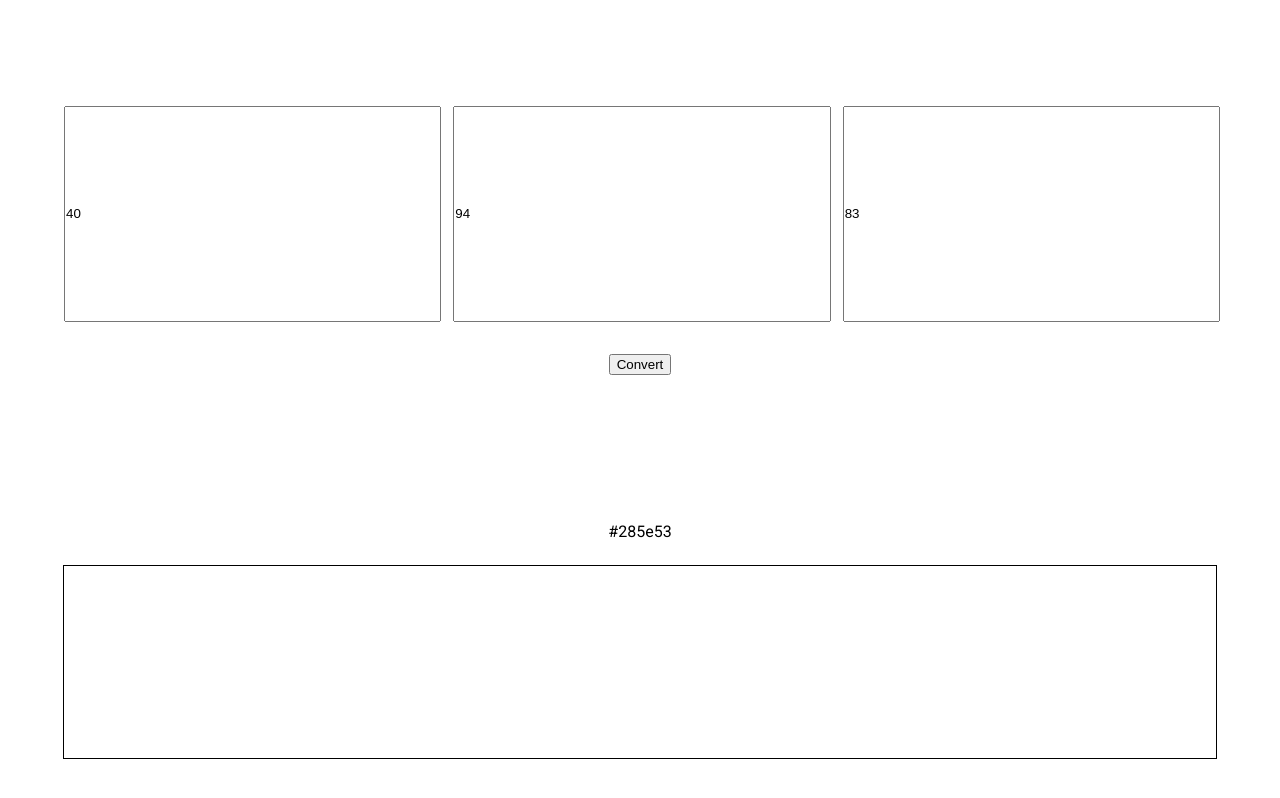
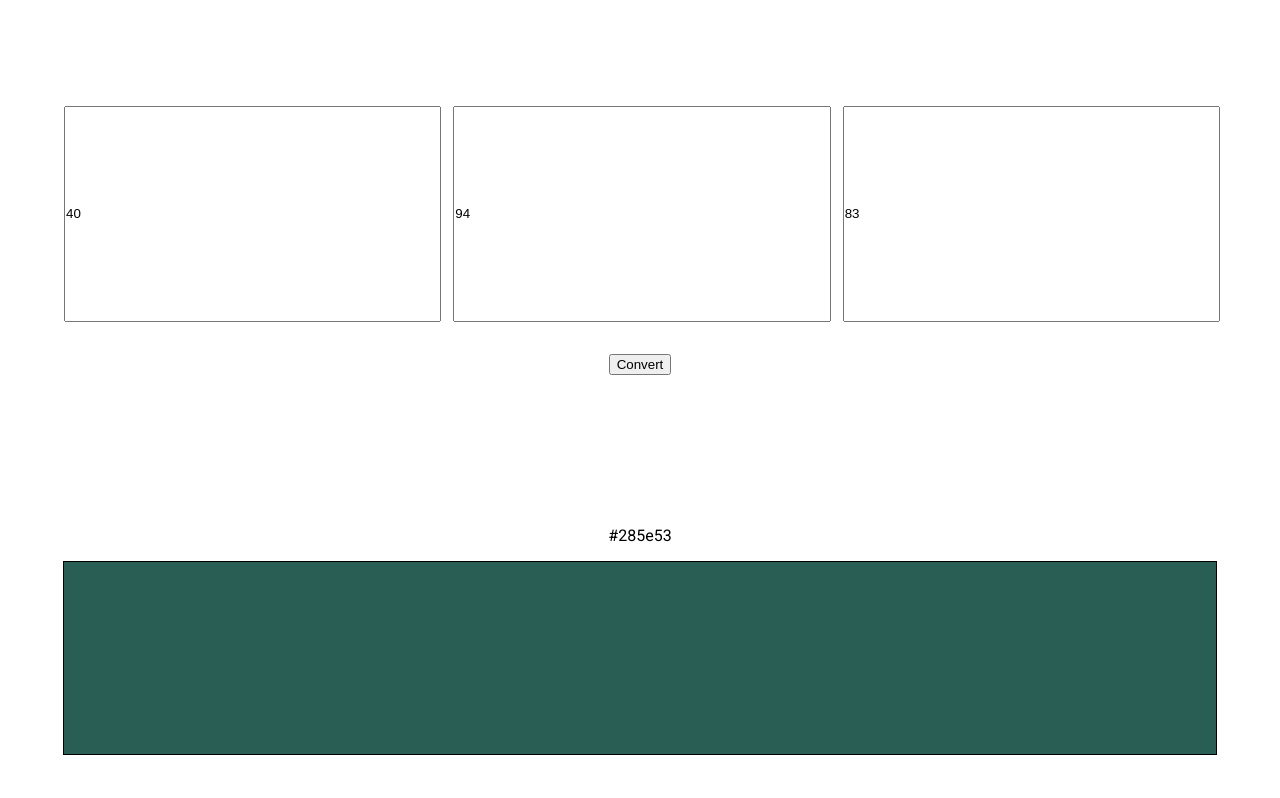
Before and after one commit to diegchav/color-converter, a React (Create React App) app: page / in a window 1280 px wide. Built offline with nearby package versions, Linux system fonts and the light colour scheme.

Commit message:
Set background color into OutputColor component

```diff
--- a/src/components/output-color/OutputColor.js
+++ b/src/components/output-color/OutputColor.js
@@ -8,7 +8,9 @@ const OutputColor = ({ color, invalid }) => {
   return (
     <div className="output-color">
       <span>{invalid ? 'Invalid' : color}</span>
-      <div className={invalid ? 'invalid' : ''}></div>
+      <div style={{
+        backgroundColor: invalid ? '#fff' : color
+      }}></div>
     </div>
   );
 };
--- a/src/components/output-color/OutputColor.scss
+++ b/src/components/output-color/OutputColor.scss
@@ -7,7 +7,7 @@
   height: 40vh;
 
   span {
-    margin-bottom: 1.5rem;
+    margin-bottom: 1rem;
   }
 
   div {
@@ -19,7 +19,3 @@
     border: 1px solid black;
   }
 }
-
-.invalid {
-  background-color: #fff;
-}
```
